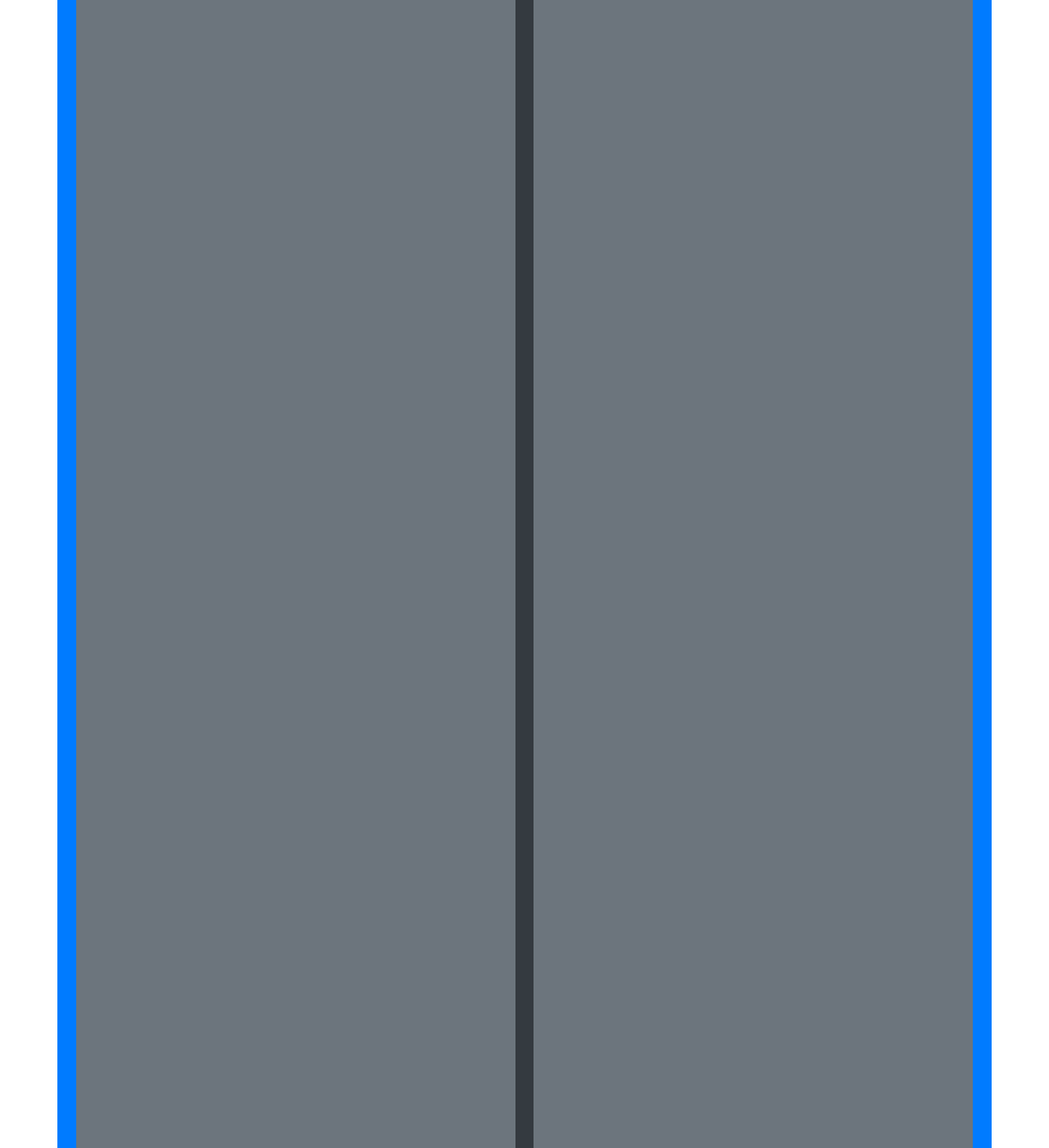
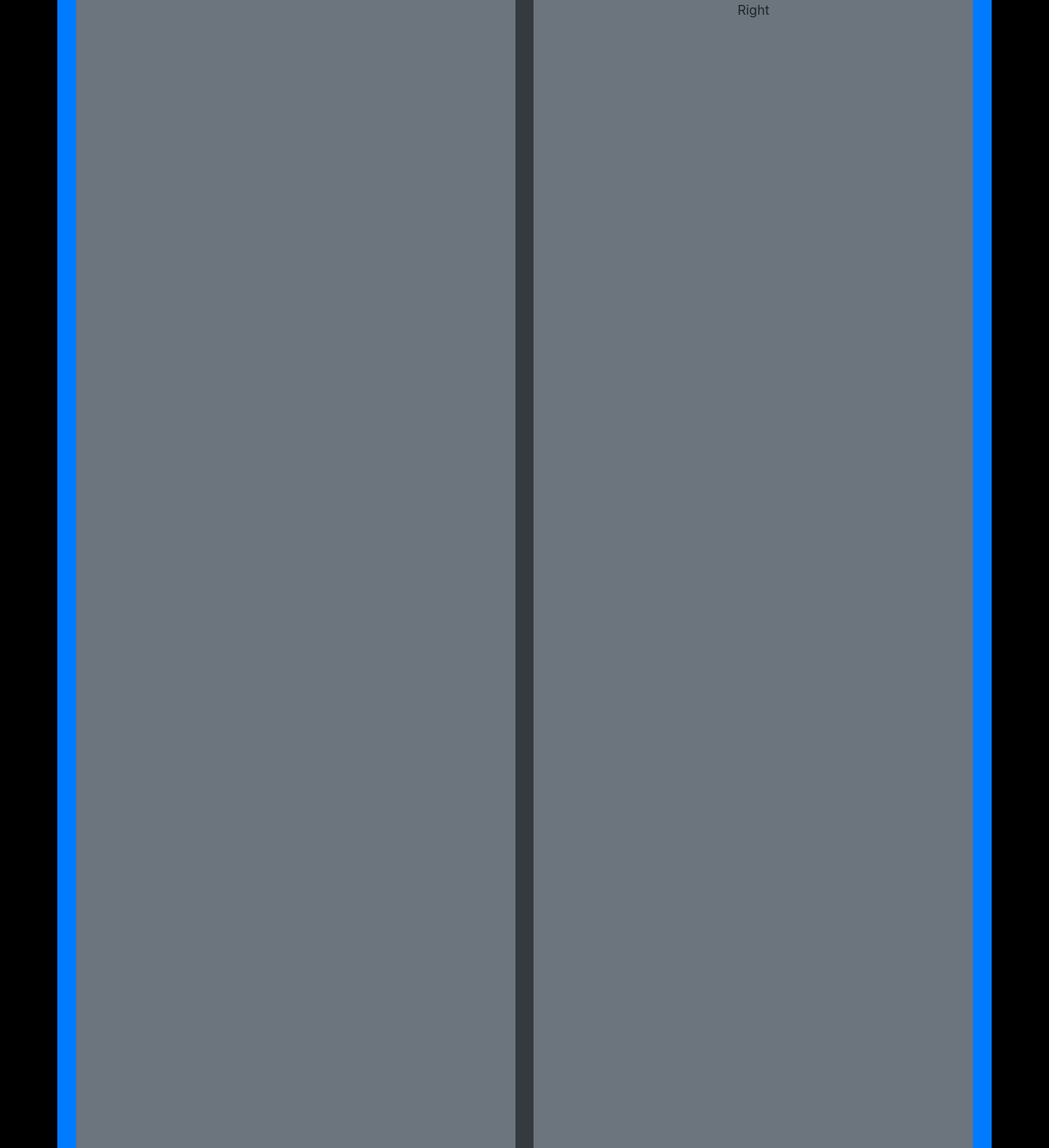
Before and after one commit to Shadowsental/DunesBootstrap, a PHP site: page / in a window 1280 px wide. Shown: the part 56-1456 px from the top of the page at 82% size. Run offline with PHP 8.4, Linux system fonts and the light colour scheme.

Commit message:
updated comments

```diff
--- a/index.html
+++ b/index.html
@@ -19,6 +19,11 @@
   <script src="https://stackpath.bootstrapcdn.com/bootstrap/4.3.1/js/bootstrap.min.js"
     integrity="sha384-JjSmVgyd0p3pXB1rRibZUAYoIIy6OrQ6VrjIEaFf/nJGzIxFDsf4x0xIM+B07jRM" crossorigin="anonymous">
     </script>
+    <style>
+    body{
+      background-color: black;
+    }
+    </style>
 </head>
 
 
@@ -40,6 +45,30 @@
       <button type="button" class="btn btn-primary" data-toggle="modal" data-target="#videoModal">Trailer</button>
 
   </nav>
+
+<!--MainRoadStart-->
+  <div class="roadBG container">
+    <div class="row">
+<!--LeftLane-->
+      <div class="outRoad outRoad-left bg-primary">
+      </div>
+
+      <div class="roadLeft bg-secondary">
+      </div>
+<!--MidLane-->
+      <div class="roadMid bg-dark">
+      </div>
+<!--RightLane-->
+      <div class="roadRight bg-secondary">
+        <p>Right</p>
+      </div>
+
+      <div class="outRoad outRoad-right bg-primary">
+      </div>
+    </div>
+  </div>
+<!--MainRoadEnd-->
+
   <!-- DevArt -->
 
   <!-- About -->
@@ -51,6 +80,8 @@
   <!-- News -->
 
   <!-- Fotter  -->
+
+  <!--RightLane-->
 
 
 
@@ -69,26 +100,7 @@
     </div>
   </div>
 
-  <div class="roadBG container">
-    <div class="row">
 
-      <div class="outRoad outRoad-left bg-primary">
-      </div>
-
-      <div class="roadLeft bg-secondary">
-      </div>
-
-      <div class="roadMid bg-dark">
-      </div>
-
-      <div class="roadRight bg-secondary">
-      </div>
-
-      <div class="outRoad outRoad-right bg-primary">
-      </div>
-
-    </div>
-  </div>
 
 </body>
 </html>
--- a/style.css
+++ b/style.css
@@ -1,6 +1,6 @@
 /* Landing Page */
 body{
-    background-color: rbg(0,0,0);
+    background-color: black;
 }
 
 .roadBG{
@@ -22,14 +22,9 @@ body{
     width: 2%;
 }
 
-.outRoad-right{
+.outRoad{
     width: 2%;
 }
-
-.outRoad-left{
-    width: 2%;
-}
-
 /* NavBar */
 
 /* DevArt */
```
